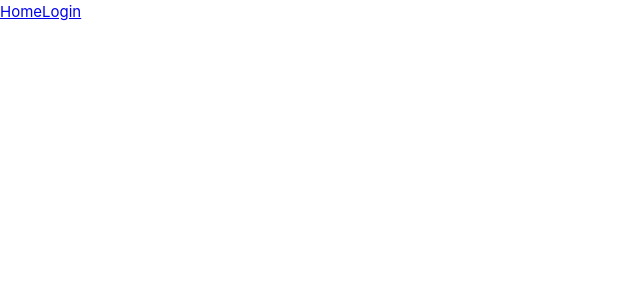
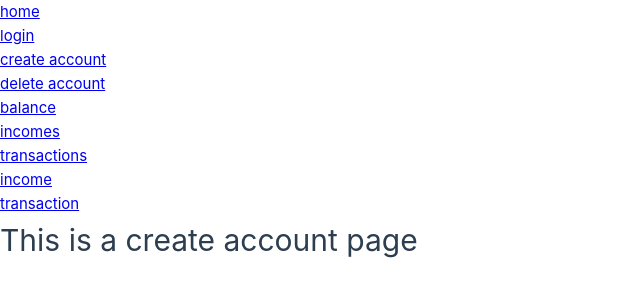
Before and after one commit to arthurskonrad/budget-control, a Vue app: page /create-account in a window 1280 px wide. Before the commit this address had no page. Shown: the top 300 px of the page, without its empty margins (0-640 px from the left). Built offline with nearby package versions, Linux system fonts and the light colour scheme.

Commit message:
feat: create views for application

```diff
--- a/src/App.vue
+++ b/src/App.vue
@@ -6,11 +6,25 @@ import { RouterLink, RouterView } from 'vue-router'
   <header>
     <div class="wrapper">
       <nav>
-        <RouterLink to="/">Home</RouterLink>
-        <RouterLink to="/login">Login</RouterLink>
+        <RouterLink to="/">home</RouterLink>
+        <RouterLink to="/login">login</RouterLink>
+        <RouterLink to="/create-account">create account</RouterLink>
+        <RouterLink to="/delete-account">delete account</RouterLink>
+        <RouterLink to="/user/id/balance">balance</RouterLink>
+        <RouterLink to="/user/id/incomes">incomes</RouterLink>
+        <RouterLink to="/user/id/transactions">transactions</RouterLink>
+        <RouterLink to="/user/id/income">income</RouterLink>
+        <RouterLink to="/user/id/transaction">transaction</RouterLink>
       </nav>
     </div>
   </header>
 
   <RouterView />
 </template>
+
+<style scoped>
+nav {
+  display: flex;
+  flex-direction: column;
+}
+</style>
--- a/src/router/index.ts
+++ b/src/router/index.ts
@@ -1,5 +1,13 @@
 import { createRouter, createWebHistory } from 'vue-router'
-import HomeView from '../views/HomeView.vue'
+import Home from '../views/Home.vue'
+import Login from '../views/auth/Login.vue'
+import CreateAccount from '../views/auth/CreateAccount.vue'
+import DeleteAccount from '../views/auth/DeleteAccount.vue'
+import Balance from '../views/balance/Balance.vue'
+import Incomes from '../views/balance/Incomes.vue'
+import Transactions from '../views/balance/Transactions.vue'
+import Income from '../views/user/Income.vue'
+import Transaction from '../views/user/Transaction.vue'
 
 const router = createRouter({
   history: createWebHistory(import.meta.env.BASE_URL),
@@ -7,15 +15,47 @@ const router = createRouter({
     {
       path: '/',
       name: 'home',
-      component: HomeView
+      component: Home
     },
     {
       path: '/login',
       name: 'login',
-      // route level code-splitting
-      // this generates a separate chunk (About.[hash].js) for this route
-      // which is lazy-loaded when the route is visited.
-      component: () => import('../views/LoginView.vue')
+      component: Login
+    },
+    {
+      path: '/create-account',
+      name: 'create-account',
+      component: CreateAccount
+    },
+    {
+      path: '/delete-account',
+      name: 'delete-account',
+      component: DeleteAccount
+    },
+    {
+      path: '/user/:id/balance',
+      name: 'balance',
+      component: Balance
+    },
+    {
+      path: '/user/:id/incomes',
+      name: 'incomes',
+      component: Incomes
+    },
+    {
+      path: '/user/:id/transactions',
+      name: 'transactions',
+      component: Transactions
+    },
+    {
+      path: '/user/:id/income',
+      name: 'income',
+      component: Income
+    },
+    {
+      path: '/user/:id/transaction',
+      name: 'transaction',
+      component: Transaction
     }
   ]
 })
--- /dev/null
+++ b/src/views/auth/CreateAccount.vue
@@ -0,0 +1,5 @@
+<template>
+  <div class="create-account">
+    <h1>This is a create account page</h1>
+  </div>
+</template>
--- /dev/null
+++ b/src/views/auth/DeleteAccount.vue
@@ -0,0 +1,5 @@
+<template>
+  <div class="delete-account">
+    <h1>This is a delete-account page</h1>
+  </div>
+</template>
--- /dev/null
+++ b/src/views/balance/Balance.vue
@@ -0,0 +1,5 @@
+<template>
+  <div class="balance">
+    <h1>This is a balance page</h1>
+  </div>
+</template>
--- /dev/null
+++ b/src/views/balance/Incomes.vue
@@ -0,0 +1,5 @@
+<template>
+  <div class="incomes">
+    <h1>This is an incomes page</h1>
+  </div>
+</template>
--- /dev/null
+++ b/src/views/balance/Transactions.vue
@@ -0,0 +1,5 @@
+<template>
+  <div class="transactions">
+    <h1>This is a transactions page</h1>
+  </div>
+</template>
--- /dev/null
+++ b/src/views/user/Income.vue
@@ -0,0 +1,5 @@
+<template>
+  <div class="income">
+    <h1>This is a income page</h1>
+  </div>
+</template>
--- /dev/null
+++ b/src/views/user/Transaction.vue
@@ -0,0 +1,5 @@
+<template>
+  <div class="transaction">
+    <h1>This is a transaction page</h1>
+  </div>
+</template>
```
Also changed, not shown: src/views/Home.vue (renamed from src/views/HomeView.vue), src/views/auth/Login.vue (renamed from src/views/LoginView.vue).
